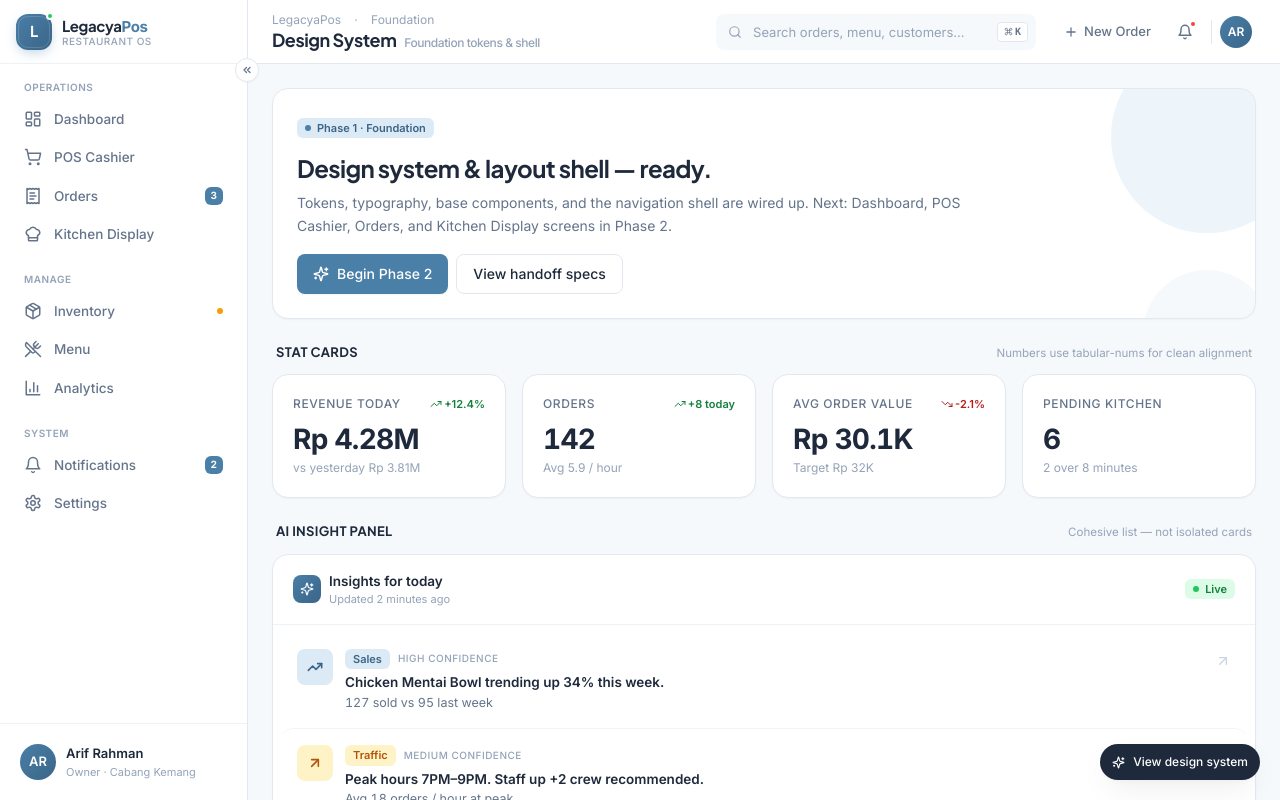
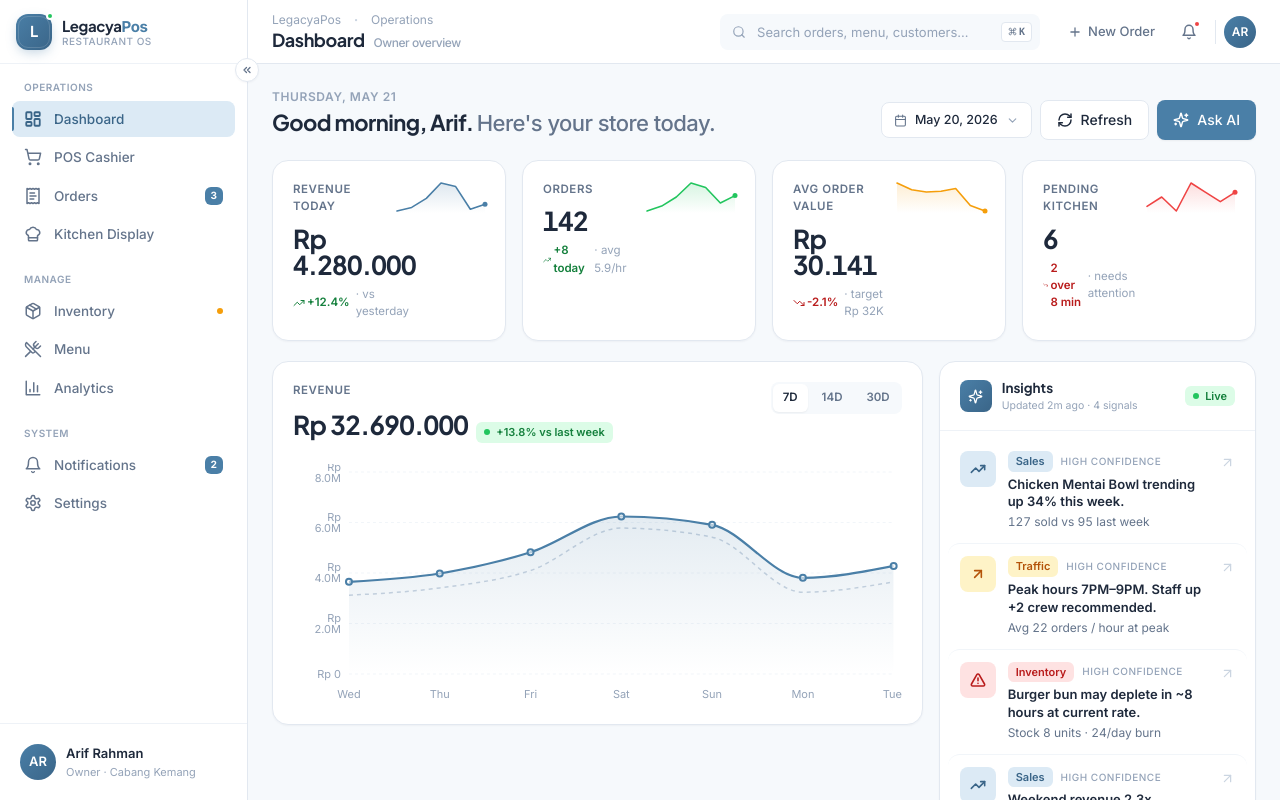
Before and after one commit to legacyasphere-id/Legacya-Pos-Ui, a React (Vite) app: page / in a window 1280 px wide. Built offline with nearby package versions, Linux system fonts and the light colour scheme.

Commit message:
integrate dashboard screen

```diff
--- a/src/App.jsx
+++ b/src/App.jsx
@@ -1,6 +1,6 @@
 import React from 'react'
-import Foundation from '../artifacts/01-foundation.jsx'
+import Dashboard from '../artifacts/02-dashboard.jsx'
 
 export default function App() {
-  return <Foundation />
+  return <Dashboard />
 }
```
